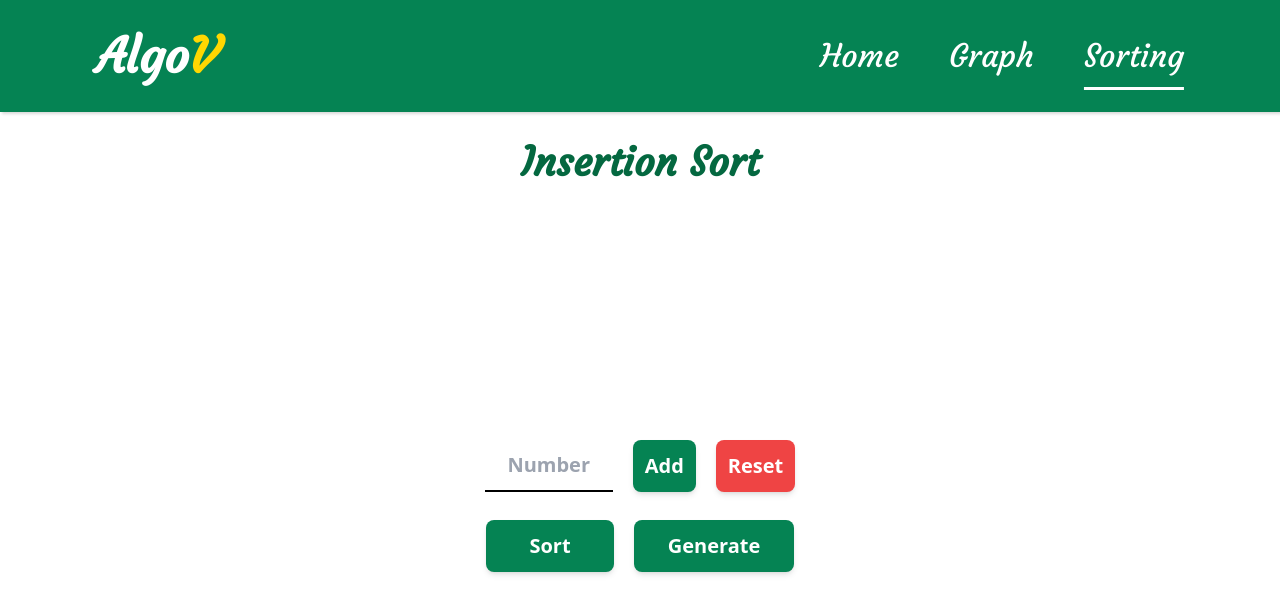
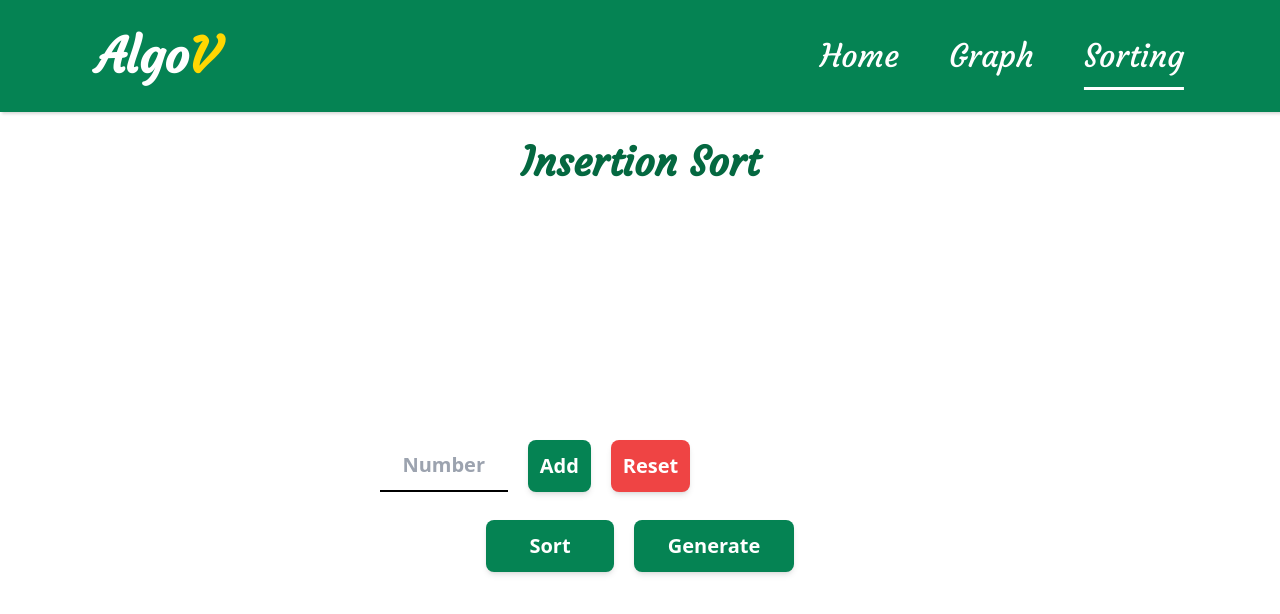
Before and after one commit to Abdelrahman-Abdelmoaty/AlgoV, a React (Create React App) app: page /sorting/insertion-sort in a window 1280 px wide. Shown: the top 614 px of the page. Built offline with nearby package versions, Linux system fonts and the light colour scheme; a web font is replaced by a local one.

Commit message:
finshed list sizing

```diff
--- a/src/components/Sorting/InsertionSort.jsx
+++ b/src/components/Sorting/InsertionSort.jsx
@@ -123,8 +123,11 @@ export default function SortingAlgorithm() {
   };
   return (
     <div>
+      <div className="flex flex-col items-center">
+        <h2 className="algorithm-title">Insertion Sort</h2>
+        <div className="flex w-full gap-10">
           {list.length > 0 && (
-        <div className="keys absolute left-0 top-1/2 transform -translate-y-1/2 pl-20">
+            <div className="keys pl-10">
               {keys?.map((key) => (
                 <div className="key">
                   <div className="sample" style={key}></div>
@@ -133,21 +136,42 @@ export default function SortingAlgorithm() {
               ))}
             </div>
           )}
-      <div className="flex flex-col items-center">
-        <h2 className="algorithm-title">Insertion Sort</h2>
-        <List list={list} setList={setList} setSwapList={setSwap} swapList={swap} areas={areas} setAreas={setAreas} showControls={controls} />
+          <div className="flex-grow">
+            <List
+              list={list}
+              setList={setList}
+              setSwapList={setSwap}
+              swapList={swap}
+              areas={areas}
+              setAreas={setAreas}
+              showControls={controls}
+            />
+          </div>
+        </div>
         {controls && (
           <div className="flex gap-5">
-            <motion.button onClick={handleInsertionSort} whileHover={{ scale: 1.1 }} className=" font-semibold shadow-md text-xl text-white bg-[rgb(5,131,83)] rounded-lg px-3 py-3 capitalize w-32">
+            <motion.button
+              onClick={handleInsertionSort}
+              whileHover={{ scale: 1.1 }}
+              className=" font-semibold shadow-md text-xl text-white bg-[rgb(5,131,83)] rounded-lg px-3 py-3 capitalize w-32"
+            >
               Sort
             </motion.button>
-            <motion.button onClick={handleGenerateRandomList} whileHover={{ scale: 1.1 }} className=" font-semibold shadow-md text-xl text-white bg-[rgb(5,131,83)] rounded-lg px-3 py-3 capitalize w-40">
+            <motion.button
+              onClick={handleGenerateRandomList}
+              whileHover={{ scale: 1.1 }}
+              className=" font-semibold shadow-md text-xl text-white bg-[rgb(5,131,83)] rounded-lg px-3 py-3 capitalize w-40"
+            >
               Generate
             </motion.button>
           </div>
         )}
         {!controls && (
-          <motion.button onClick={handleStop} whileHover={{ scale: 1.1 }} className=" font-semibold shadow-md text-xl text-white bg-red-500 rounded-lg px-3 py-3 capitalize w-32">
+          <motion.button
+            onClick={handleStop}
+            whileHover={{ scale: 1.1 }}
+            className=" font-semibold shadow-md text-xl text-white bg-red-500 rounded-lg px-3 py-3 capitalize w-32"
+          >
             Reset
           </motion.button>
         )}
--- a/src/components/Sorting/SelectionSort.jsx
+++ b/src/components/Sorting/SelectionSort.jsx
@@ -110,8 +110,11 @@ export default function SelectionSort() {
 
   return (
     <div>
+      <div className="flex flex-col items-center">
+        <h2 className="algorithm-title">Selection Sort</h2>
+        <div className="flex w-full gap-10">
           {list.length > 0 && (
-        <div className="keys absolute left-0 top-1/2 transform -translate-y-1/2 pl-20">
+            <div className="keys min-w-200 pl-10">
               {keys?.map((key) => (
                 <div className="key">
                   <div className="sample" style={key}></div>
@@ -120,21 +123,42 @@ export default function SelectionSort() {
               ))}
             </div>
           )}
-      <div className="flex flex-col items-center">
-        <h2 className="algorithm-title">Selection Sort</h2>
-        <List list={list} setList={setList} setSwapList={setSwap} swapList={swap} areas={areas} setAreas={setAreas} showControls={controls} />
+          <div className="flex-grow">
+            <List
+              list={list}
+              setList={setList}
+              setSwapList={setSwap}
+              swapList={swap}
+              areas={areas}
+              setAreas={setAreas}
+              showControls={controls}
+            />
+          </div>
+        </div>
         {controls && (
           <div className="flex gap-5">
-            <motion.button onClick={handleSelectionSort} whileHover={{ scale: 1.1 }} className=" font-semibold shadow-md text-xl text-white bg-[rgb(5,131,83)] rounded-lg px-3 py-3 capitalize w-32">
+            <motion.button
+              onClick={handleSelectionSort}
+              whileHover={{ scale: 1.1 }}
+              className=" font-semibold shadow-md text-xl text-white bg-[rgb(5,131,83)] rounded-lg px-3 py-3 capitalize w-32"
+            >
               Sort
             </motion.button>
-            <motion.button onClick={handleGenerateRandomList} whileHover={{ scale: 1.1 }} className=" font-semibold shadow-md text-xl text-white bg-[rgb(5,131,83)] rounded-lg px-3 py-3 capitalize w-40">
+            <motion.button
+              onClick={handleGenerateRandomList}
+              whileHover={{ scale: 1.1 }}
+              className=" font-semibold shadow-md text-xl text-white bg-[rgb(5,131,83)] rounded-lg px-3 py-3 capitalize w-40"
+            >
               Generate
             </motion.button>
           </div>
         )}
         {!controls && (
-          <motion.button onClick={handleStop} whileHover={{ scale: 1.1 }} className=" font-semibold shadow-md text-xl text-white bg-red-500 rounded-lg px-3 py-3 capitalize w-32">
+          <motion.button
+            onClick={handleStop}
+            whileHover={{ scale: 1.1 }}
+            className=" font-semibold shadow-md text-xl text-white bg-red-500 rounded-lg px-3 py-3 capitalize w-32"
+          >
             Reset
           </motion.button>
         )}
--- a/src/styles/list.css
+++ b/src/styles/list.css
@@ -1,9 +1,9 @@
-/* .list-component {
-  min-height: 550px;
-  max-height: 550px;
-} */
+.list-component {
+  max-width: calc(100% - 210px);
+}
 .list-component .list-container {
   overflow-x: scroll;
+  max-width: 100%;
 }
 .list-component .list,
 .list-component .list > div {
```
Also changed, not shown: src/components/Sorting/NewList.jsx (deleted). Lines whose indentation alone changed are shown as unchanged.
